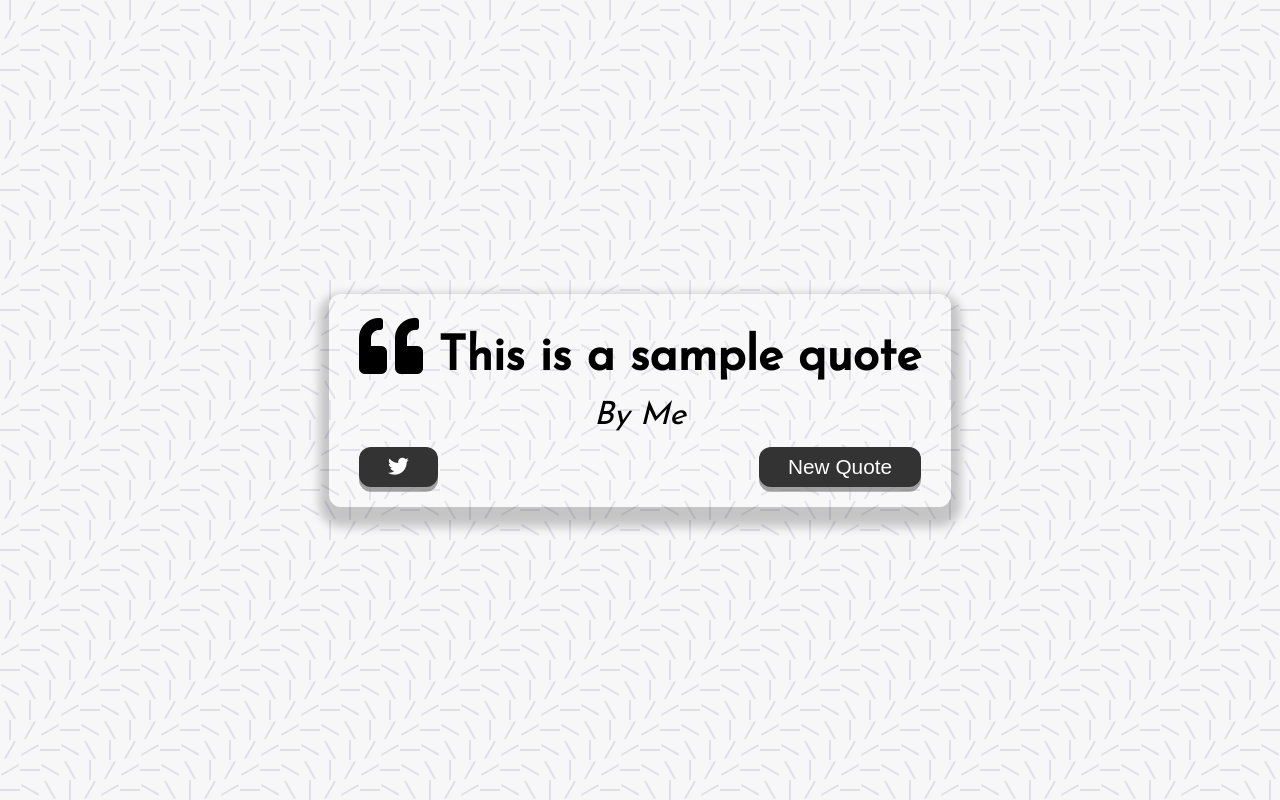
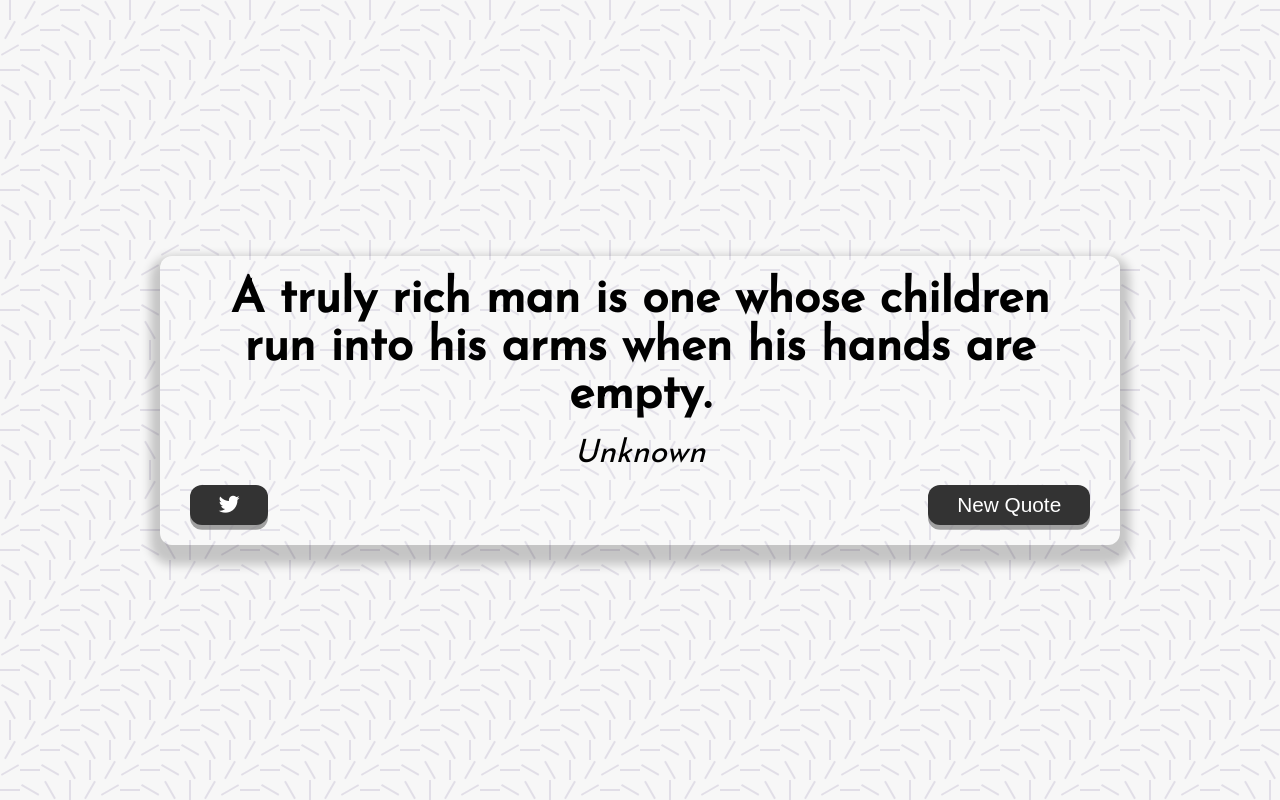
Before and after one commit to oscariotes/Qoute_Generator, a plain HTML site: page index.html in a window 1280 px wide. Both pictures are taken after a click on the button "Send a Tweet!". Drawn offline with Linux system fonts and the light colour scheme.

Commit message:
add event listener

```diff
--- a/index.html
+++ b/index.html
@@ -15,17 +15,17 @@
         <!-- quote -->
         <div class="text" id="text">
             <i class="fas fa-quote-left"></i>
-            <span class="quote">This is a sample quote</span>
+            <span class="quote"></span>
         </div>
         <div class="author">
-            <span id="author">By Me</span>
+            <span id="author"></span>
         </div>
         <!-- Buttons -->
         <div class="button-container">
             <button class="twitter-button" id="twitter" title="Send a Tweet!">
                 <i class="fab fa-twitter"></i>
             </button>
-            <button id="new-quote">New Quote</button>
+            <button id="quote_button">New Quote</button>
         </div>
     </div>
     <!-- js script -->
--- a/script.js
+++ b/script.js
@@ -1,3 +1,9 @@
+const container = document.getElementById('container');
+const text = document.getElementById('text');
+const author = document.getElementById('author');
+const twitter = document.getElementById('twitter');
+const quote_button = document.getElementById('quote_button');
+
 /* let apiQuote = [];
 
 // Get quotes from API
@@ -19,7 +25,31 @@ getQuote(); */
 //get quotes from local array
 function newQoute() {
    const quote = localQuotes [Math.floor(Math.random() * localQuotes.length)];
-   console.log(quote);
+//if author is null
+   if (!quote.author) {
+      author.textContent = 'Unknown'
+   }else {
+      author.textContent = quote.author;
+   }
+ //for long quotes
+   if (quote.quote.length > 90) {
+      text.classList.add('long-text');
+   }else {
+      text.classList.remove('long-text');
+   }
+   text.textContent = quote.quote;
 }
 
+//tweet this
+
+function newTweet() {
+   const twitterUrl = `https://twitter.com/intent/tweet?text${text.textContent} - ${author.textContent}`;
+   window.open(twitterUrl, '_blank');
+}
+
+//Event Listeners
+
+twitter.addEventListener('click', newTweet);
+quote_button.addEventListener('click', newQoute);
+
 newQoute();
```
